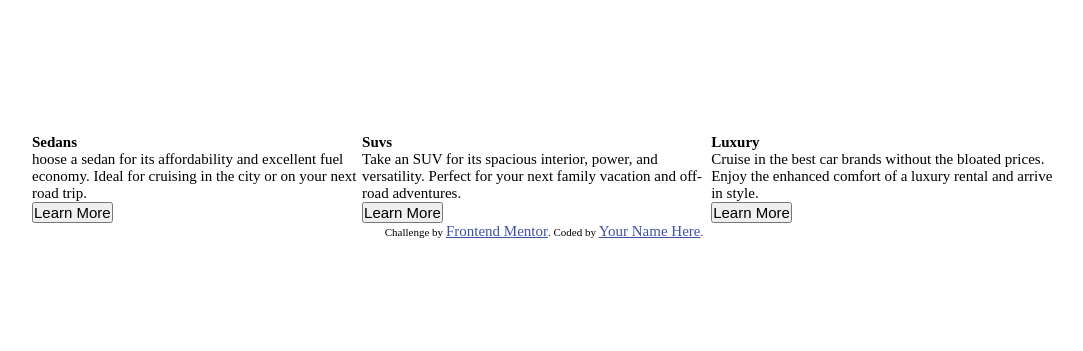
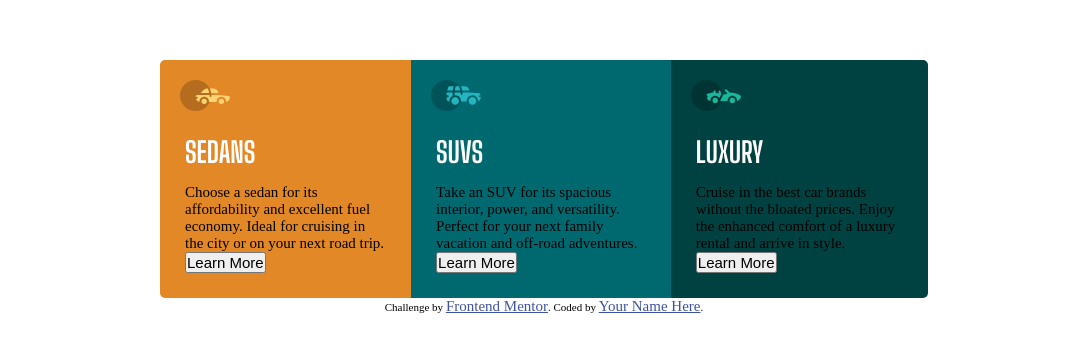
Before and after one commit to victoriacesar/threeCardComponent, a plain HTML site: page index.html in a window 1280 px wide. Shown: the part 213-564 px from the top of the page, without its empty margins (96-1179 px from the left). Drawn offline with Linux system fonts and the light colour scheme.

Commit message:
html and initial card style

```diff
--- a/index.html
+++ b/index.html
@@ -26,21 +26,20 @@
     </style>
   </head>
   <body>
-    <div class="main">
     <div class="container">
       <div class="card sedans">
         <h2>Sedans</h2>
         <p>
-            hoose a sedan for its affordability and excellent fuel economy.
-            Ideal for cruising in the city or on your next road trip.
+          Choose a sedan for its affordability and excellent fuel economy. Ideal
+          for cruising in the city or on your next road trip.
         </p>
         <button>Learn More</button>
       </div>
       <div class="card suvs">
         <h2>Suvs</h2>
         <p>
-            Take an SUV for its spacious interior, power, and versatility.
-            Perfect for your next family vacation and off-road adventures.
+          Take an SUV for its spacious interior, power, and versatility. Perfect
+          for your next family vacation and off-road adventures.
         </p>
         <button>Learn More</button>
       </div>
@@ -53,7 +52,6 @@
         <button>Learn More</button>
       </div>
     </div>
-    </div>
     <div class="attribution">
       Challenge by
       <a href="https://www.frontendmentor.io?ref=challenge" target="_blank"
--- a/style.css
+++ b/style.css
@@ -12,10 +12,9 @@ html {
   --orange: hsl(31, 77%, 52%);
   --light-cyan: hsl(184, 100%, 22%);
   --dark-cyan: hsl(179, 100%, 13%);
+  --white: #fff;
   --paragraph: hsla(0, 0%, 100%, 0.75);
   --btn: hsl(0, 0%, 95%);
-  --lexend-deca: "Lexend Deca, sans-serif";
-  --big-shoulders: "Big Shoulders, sans-serif";
 }
 
 body {
@@ -31,6 +30,48 @@ body {
   display: flex;
   align-items: center;
   justify-content: center;
-  max-width: 80%;
-  margin: 0 auto;
+  max-width: 60%;
 }
+
+.card {
+  /* max-width: 400px; */
+  background: tomato;
+  flex-grow: 1;
+  flex-shrink: 1;
+  padding: 60px 25px 25px 25px;
+}
+
+.card h2 {
+  font-family: "Big Shoulders Display", sans-serif;
+  font-weight: 700;
+  color: var(--white);
+  text-transform: uppercase;
+  font-size: 1.9rem;
+  padding: 15px 0;
+}
+
+.sedans {
+  background: var(--orange);
+  background-image: url("images/icon-sedans.svg");
+  background-repeat: no-repeat;
+  background-size: 50px;
+  background-position: 20px 20px;
+  border-radius: 5px 0 0 5px;
+}
+
+.suvs {
+  background: var(--light-cyan);
+  background-image: url("images/icon-suvs.svg");
+  background-repeat: no-repeat;
+  background-size: 50px;
+  background-position: 20px 20px;
+}
+
+.luxury {
+  background: var(--dark-cyan);
+  background-image: url("images/icon-luxury.svg");
+  background-repeat: no-repeat;
+  background-size: 50px;
+  background-position: 20px 20px;
+  border-radius: 0px 5px 5px 0px;
+}
```
Lines whose indentation alone changed are shown as unchanged.
